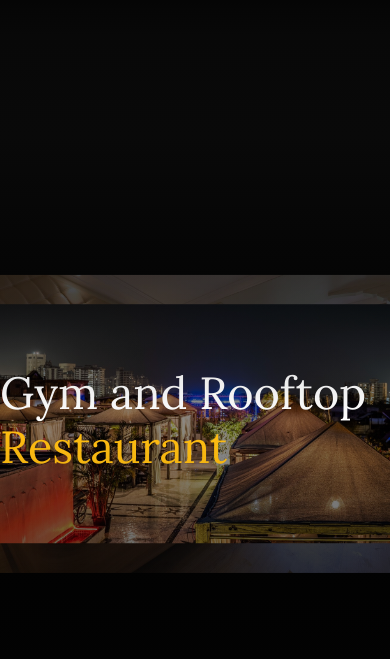
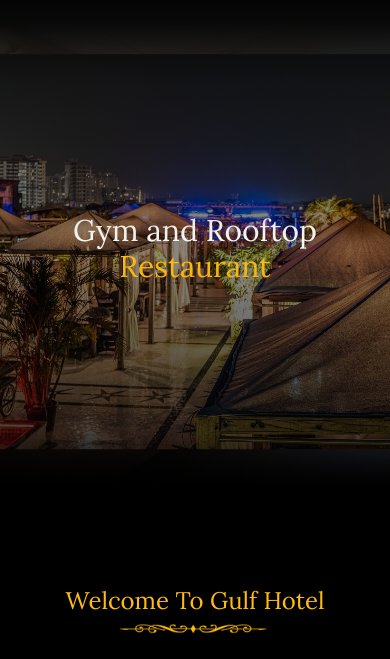
Before and after one commit to hospitalityminds/gulfhotel, a plain HTML site: page index.html in a window 390 px wide. Shown: the part 113-772 px from the top of the page. Drawn offline with nearby package versions, Linux system fonts and the light colour scheme; a web font is replaced by a local one.

Commit message:
files ed

```diff
--- a/css/style.css
+++ b/css/style.css
@@ -1616,6 +1616,72 @@ header .banner4{
     }
 }
 
+
+
+@media (max-width:900px){
+
+    header{
+        height: 600px;
+    }
+
+    header .banner1,
+    header .banner2,
+    header .banner3,
+    header .banner4{
+        width: 100%;
+        height: 600px;
+    }
+
+    header img{
+        width: 150%;
+    }
+
+}
+
+
+@media (max-width:700px){
+
+    header img{
+        width: 200%;
+    }
+
+    header .banner-content>h1{
+        max-width: 300px;
+        text-align: center;
+        font-size:30px;
+    }
+
+
+    @keyframes zoom-out{
+        100%{
+            width: 150%;
+        }
+    }
+
+}
+
+
+@media (max-width:600px){
+
+    header{
+        height:500px;
+    }
+
+    header .banner1,
+    header .banner2,
+    header .banner3,
+    header .banner4{
+        width: 100%;
+        height: 500px;
+    }
+
+    @keyframes zoom-out{
+        100%{
+            width: 160%;
+        }
+    }
+
+}
 
 
 
```
